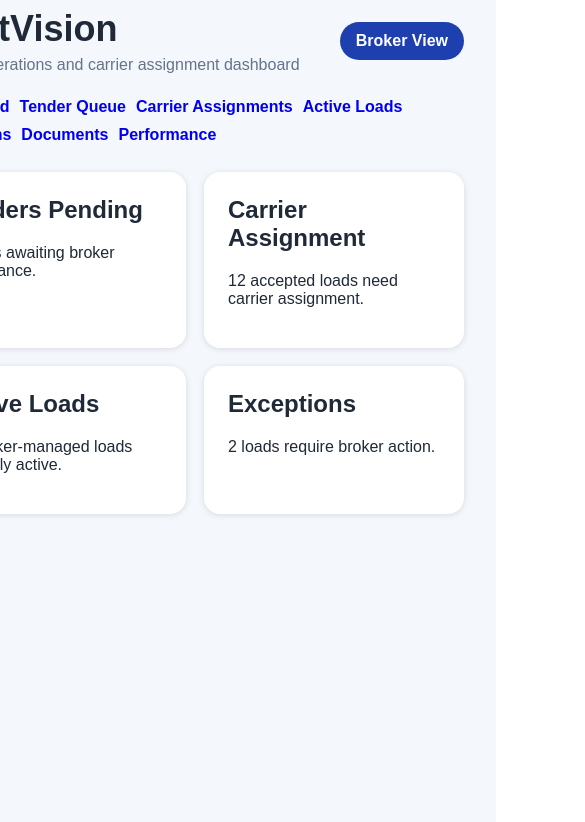
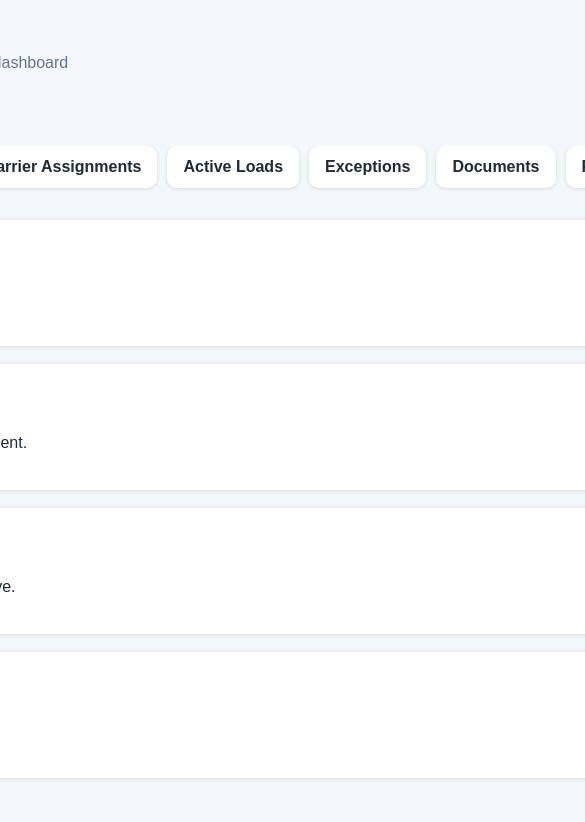
Before and after one commit to varchar1206/fleetvision-platform, a React (Vite) app: page /broker in a window 390 px wide. Shown: the top 822 px of the page, 585 px wide, since content can reach past the window. Built offline with nearby package versions, Linux system fonts and the light colour scheme; what aws-amplify would draw is missing.

Commit message:
Improve mobile responsive layout

```diff
--- a/src/App.css
+++ b/src/App.css
@@ -1,6 +1,21 @@
+html,
+body,
+#root {
+  min-height: 100%;
+  margin: 0;
+}
+
+* {
+  box-sizing: border-box;
+}
+
+body {
+  background: #f4f7fb;
+}
+
 .app-shell {
   min-height: 100vh;
-  padding: 32px;
+  padding: 24px;
   background: #f4f7fb;
   color: #1f2937;
   font-family: Arial, sans-serif;
@@ -10,12 +25,13 @@
   display: flex;
   justify-content: space-between;
   align-items: center;
-  margin-bottom: 24px;
+  gap: 16px;
+  margin-bottom: 20px;
 }
 
 .top-bar h1 {
   margin: 0;
-  font-size: 36px;
+  font-size: 34px;
 }
 
 .top-bar p {
@@ -29,39 +45,50 @@
   padding: 10px 16px;
   border-radius: 999px;
   font-weight: 700;
+  white-space: nowrap;
 }
 
 .nav-tabs {
   display: flex;
   gap: 10px;
   flex-wrap: wrap;
-  margin-bottom: 28px;
+  margin-bottom: 24px;
 }
 
-.nav-tabs button {
-  border: none;
+.nav-tabs a {
+  text-decoration: none;
   background: white;
+  color: #1f2937;
   padding: 12px 16px;
   border-radius: 10px;
   font-weight: 700;
-  cursor: pointer;
   box-shadow: 0 1px 4px rgba(15, 23, 42, 0.12);
+}
+
+.nav-tabs a.active {
+  background: #1e40af;
+  color: white;
 }
 
 .dashboard-grid {
   display: grid;
-  grid-template-columns: repeat(2, minmax(260px, 1fr));
+  grid-template-columns: repeat(2, minmax(220px, 1fr));
   gap: 18px;
 }
 
-.card {
+.card,
+.table-card {
   background: white;
-  padding: 24px;
   border-radius: 16px;
   box-shadow: 0 1px 6px rgba(15, 23, 42, 0.12);
 }
 
-.card h2 {
+.card {
+  padding: 22px;
+}
+
+.card h2,
+.table-card h2 {
   margin-top: 0;
 }
 
@@ -86,9 +113,10 @@
   display: flex;
   gap: 12px;
   flex-wrap: wrap;
-  margin-bottom: 24px;
+  margin-bottom: 16px;
 }
 
+button,
 .action-row button {
   border: none;
   background: #1e40af;
@@ -99,22 +127,26 @@
   cursor: pointer;
 }
 
+input,
+select,
+textarea {
+  padding: 11px 12px;
+  border: 1px solid #cbd5e1;
+  border-radius: 10px;
+  font: inherit;
+  max-width: 100%;
+}
+
 .table-card {
   margin-top: 24px;
-  background: white;
-  padding: 24px;
-  border-radius: 16px;
-  box-shadow: 0 1px 6px rgba(15, 23, 42, 0.12);
+  padding: 22px;
   overflow-x: auto;
-}
-
-.table-card h2 {
-  margin-top: 0;
 }
 
 table {
   width: 100%;
   border-collapse: collapse;
+  min-width: 760px;
 }
 
 th,
@@ -129,13 +161,60 @@ th {
   font-size: 14px;
 }
 
-html,
-body,
-#root {
-  min-height: 100%;
-  margin: 0;
+@media (max-width: 768px) {
+  .app-shell {
+    padding: 16px;
+  }
+
+  .top-bar {
+    align-items: flex-start;
+    flex-direction: column;
+  }
+
+  .top-bar h1 {
+    font-size: 28px;
+  }
+
+  .role-badge {
+    align-self: flex-start;
+  }
+
+  .nav-tabs {
+    flex-wrap: nowrap;
+    overflow-x: auto;
+    padding-bottom: 8px;
+  }
+
+  .nav-tabs a {
+    white-space: nowrap;
+    flex: 0 0 auto;
+  }
+
+  .dashboard-grid {
+    grid-template-columns: 1fr;
+  }
+
+  .page-header {
+    align-items: flex-start;
+    flex-direction: column;
+  }
+
+  .action-row {
+    flex-direction: column;
+  }
+
+  .action-row button,
+  .action-row input,
+  .action-row select,
+  .action-row textarea,
+  button,
+  input,
+  select,
+  textarea {
+    width: 100%;
+  }
+
+  .table-card {
+    padding: 16px;
+  }
 }
-
-.app-shell {
-  padding-top: 48px;
-}
```
